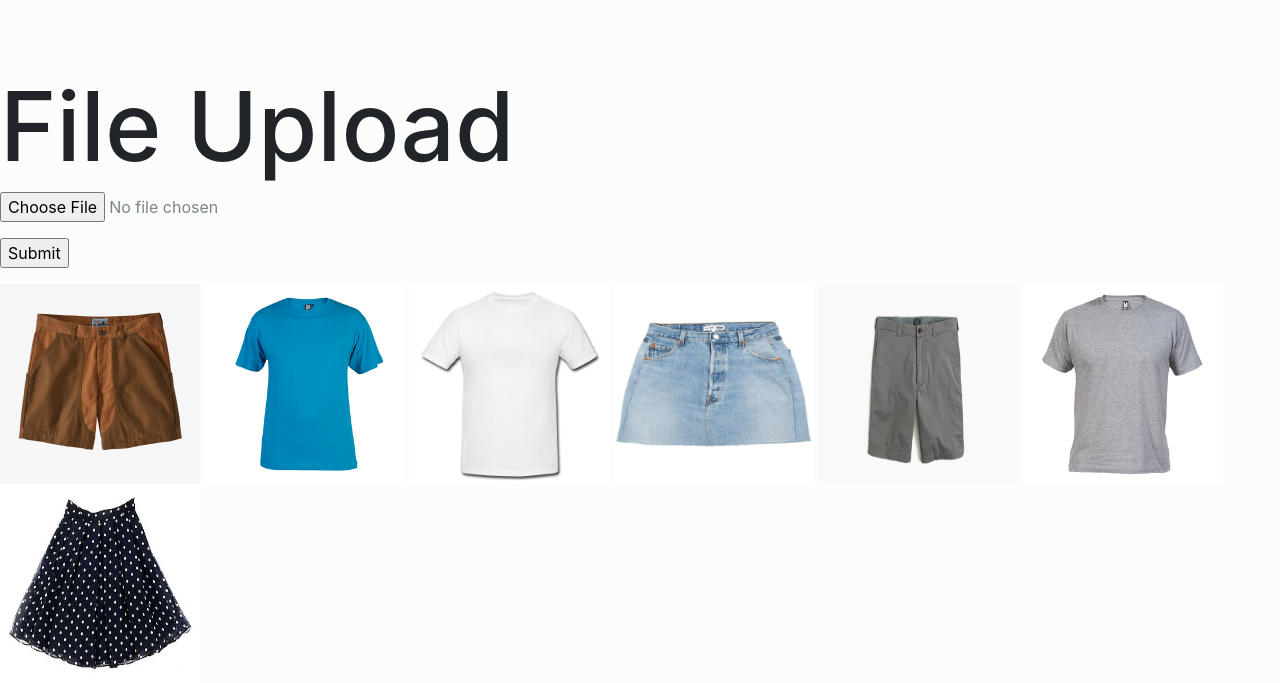
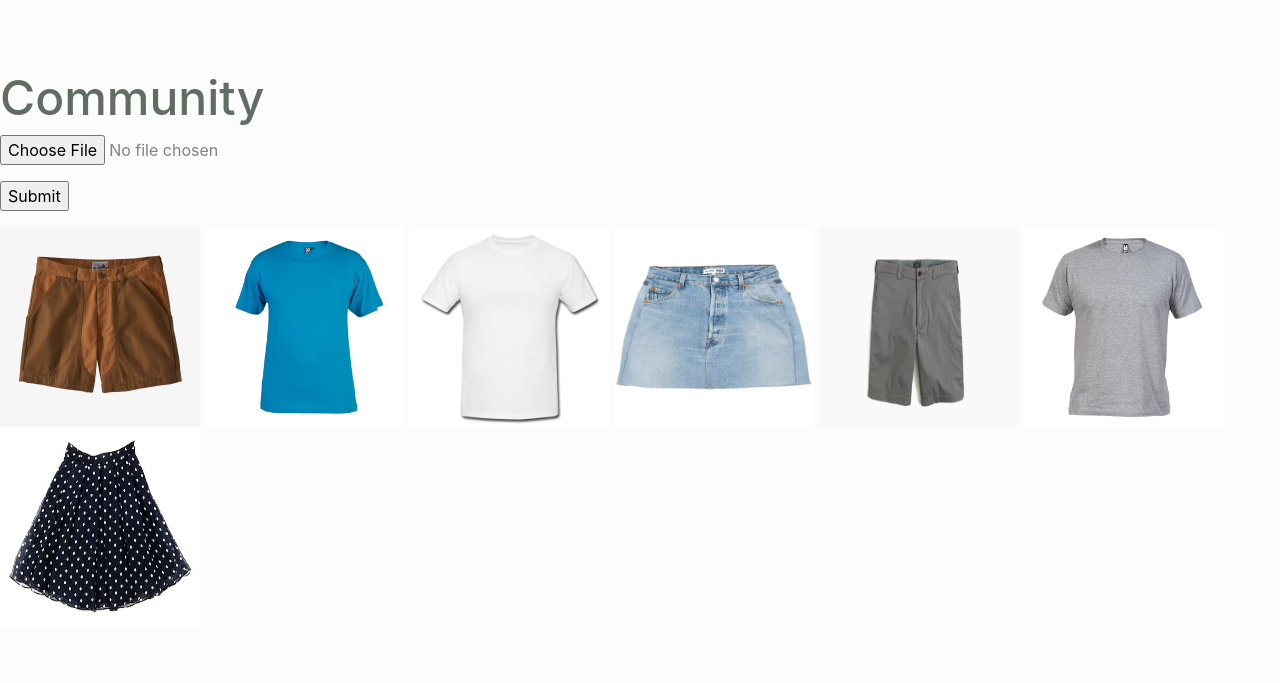
Before and after one commit to jacqw8/terrafit, a Flask app: page /community in a window 1280 px wide. Shown: the part 83-766 px from the top of the page. Run offline with Flask 2, Linux system fonts and the light colour scheme; a user stored in the database is signed in.

Commit message:
header 2 community

```diff
--- a/terrafit/templates/account.html
+++ b/terrafit/templates/account.html
@@ -1,6 +1,6 @@
 {% extends "layout.html" %}
 {% block content %}
-<h1>Scan your item</h1>
+<h2>Scan your item</h2>
 <img src="{{ url_for('video_feed') }}" width="75%">
 <!--<input type="submit" value="Submit">-->
 <img src="{{ url_for('shot') }}">
--- a/terrafit/templates/community.html
+++ b/terrafit/templates/community.html
@@ -10,7 +10,7 @@
     <img src='tshirt.jpg' width='100' height='100'>
     <img src='white_shirt.jpg' width='100' height='100'>
     <img src='58145_EWBN.png' width='100' height='100'> -->
-    <h1>File Upload</h1>
+    <h2>Community</h2>
     <form method="POST" action="" enctype="multipart/form-data">
       <p><input type="file" name="file"></p>
       <p><input type="submit" value="Submit"></p>
```
Also changed, not shown: terrafit/ml_clothes/new/im.png.
